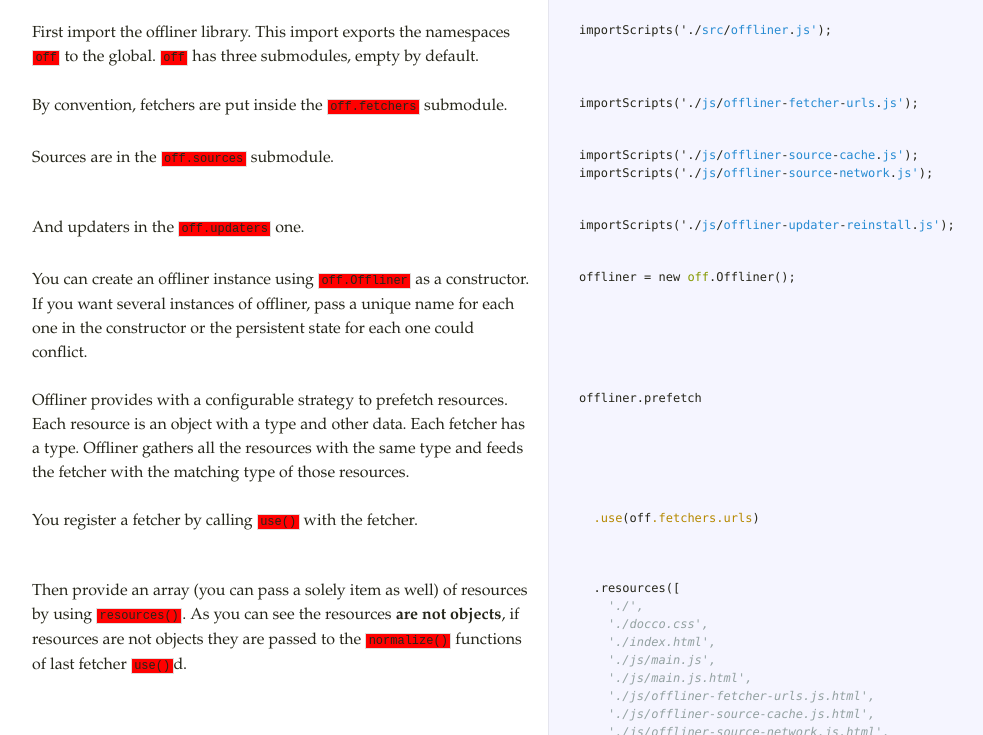
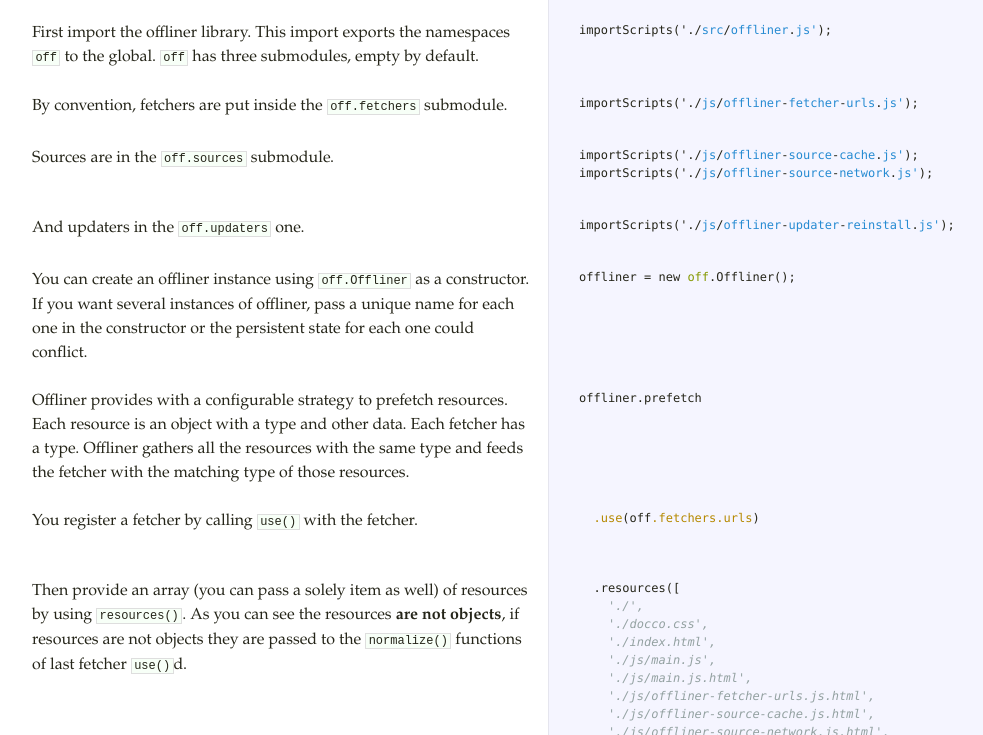
Before and after one commit to delapuente/offliner, a plain HTML site: page worker.js.html in a window 1280 px wide. Shown: the part 65-800 px from the top of the page, without its empty margins (0-983 px from the left). Drawn offline with Linux system fonts and the light colour scheme.

Commit message:
Update docco.css

```diff
--- a/docco.css
+++ b/docco.css
@@ -123,7 +123,7 @@ table td {border: 0; outline: 0}
 }
 
 .docs p code {
-  background: red;
+  background: #f7fff7;
   border: 1px solid #dedede;
   font-size: 12px;
   padding: 0 0.2em;
```
